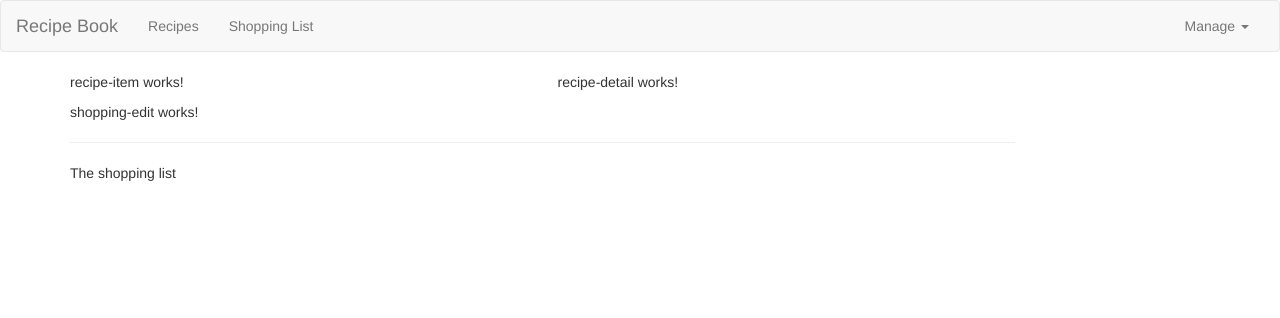
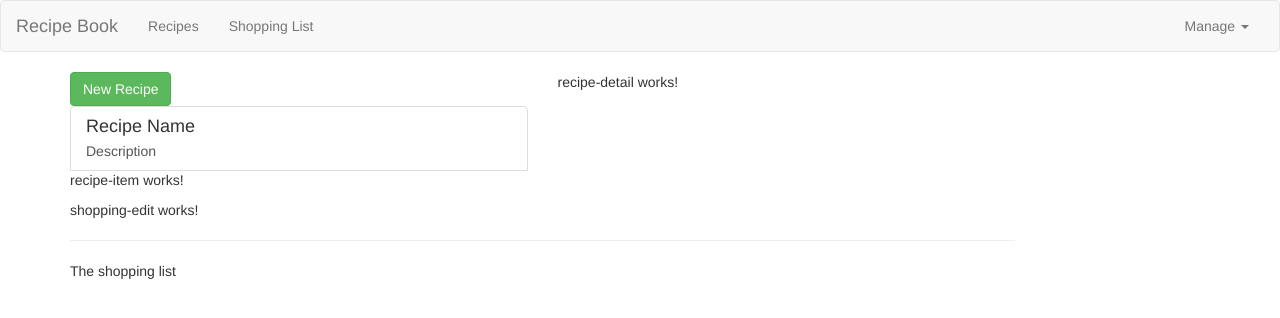
Before and after one commit to whyrutaken/angular-course-project, an Angular app: page / in a window 1280 px wide. Shown: the top 318 px of the page. Built offline with nearby package versions, Linux system fonts and the light colour scheme.

Commit message:
recipe list template updated

```diff
--- a/src/app/recipes/recipe-list/recipe-list.component.html
+++ b/src/app/recipes/recipe-list/recipe-list.component.html
@@ -1 +1,19 @@
-<app-recipe-item></app-recipe-item>
+<div class="row">
+    <div class="col-xs-12">
+        <button class="btn btn-success">New Recipe</button>
+    </div>
+</div>
+<div class="row">
+    <div class="col-xs-12">
+        <a href="#" class="list-group-item clearfix">
+            <div class="pull-left">
+                <h4 class="list-group-item-heading">Recipe Name</h4>
+                <p class="list-group-item-text">Description</p>
+            </div>
+            <span class="pull-right">
+                <img src="" alt="" class="img-responsive" style="max-height: 50px;">
+            </span>
+        </a>
+        <app-recipe-item></app-recipe-item>
+    </div>
+</div>
```
